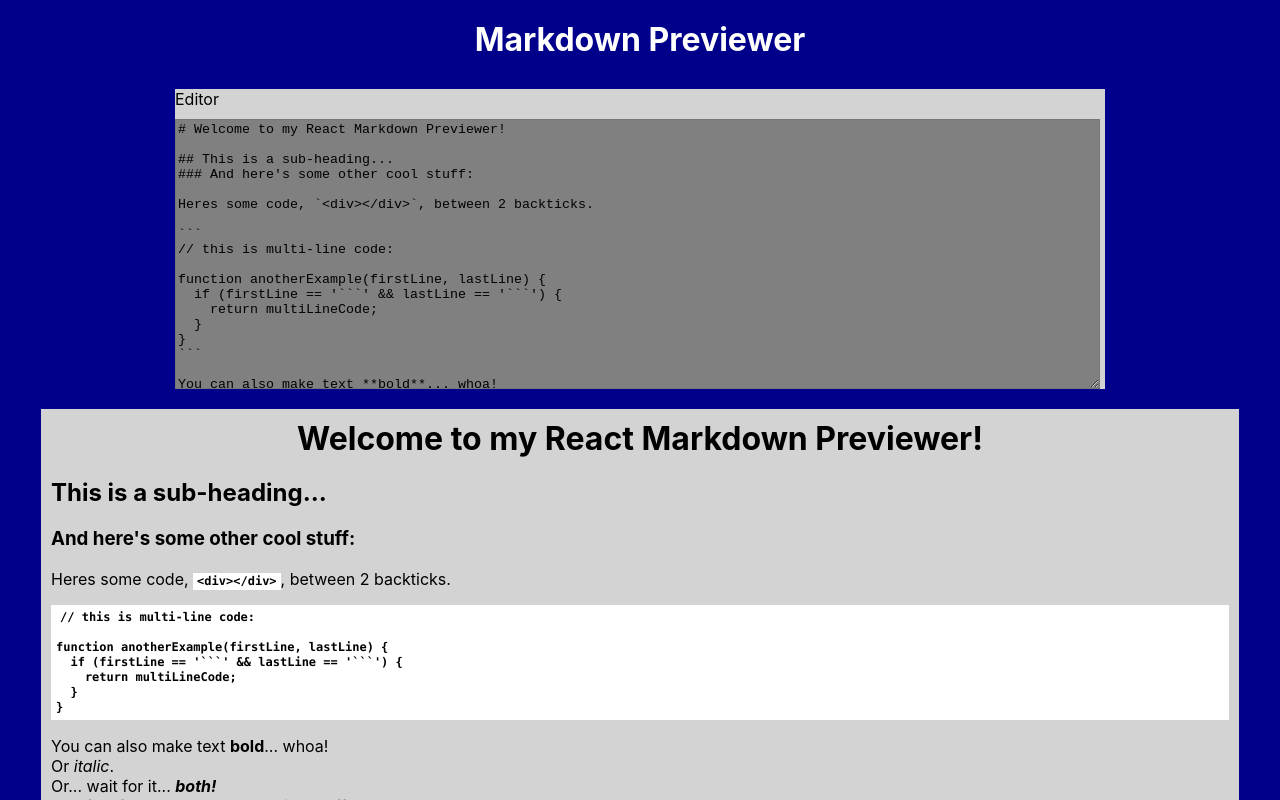
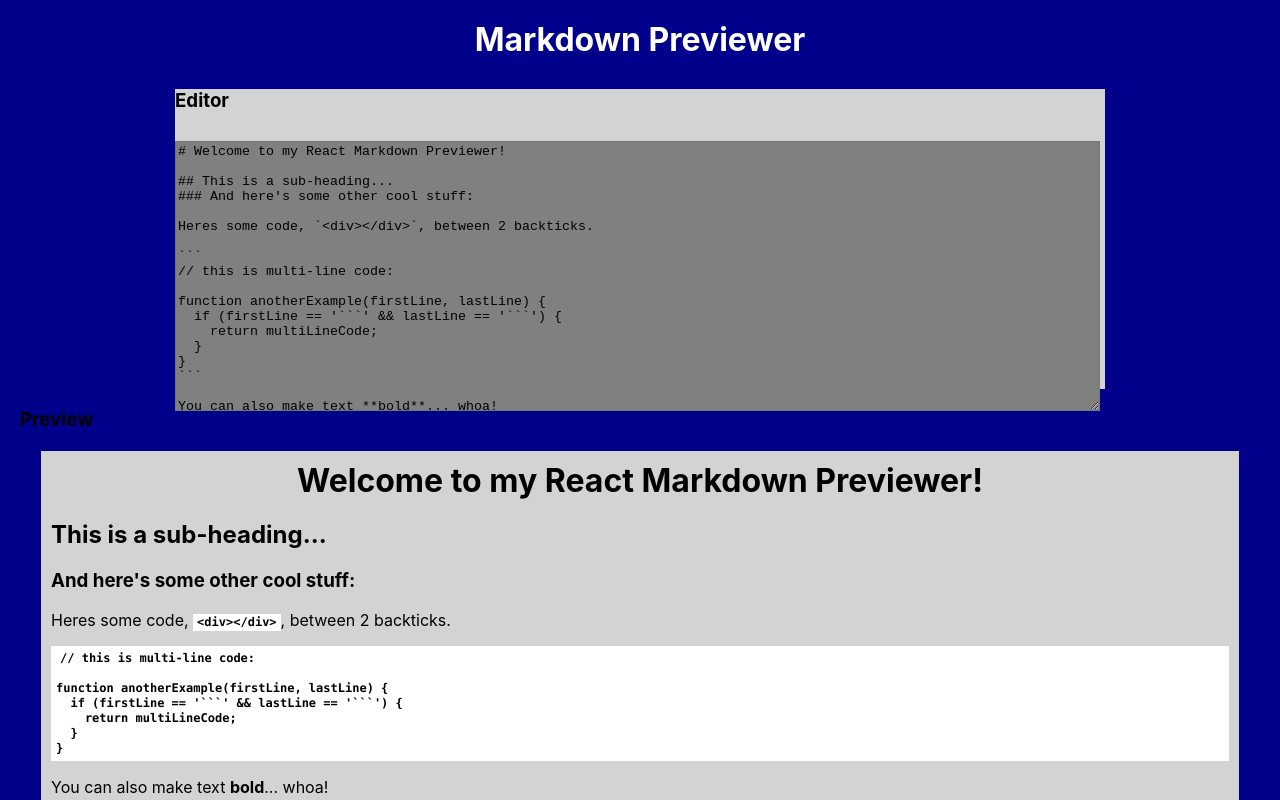
Before and after one commit to ATown0789/markdown-previewer, a React (Create React App) app: page / in a window 1280 px wide. Shown: the top 800 px of the page. Built offline with nearby package versions, Linux system fonts and the light colour scheme.

Commit message:
Separated components into separate files

```diff
--- a/src/App.css
+++ b/src/App.css
@@ -13,7 +13,7 @@
 	margin:0;
 }
 
-.textareaWrap{
+.editorWrap{
 
 	display:block;
 	width:75%;
--- a/src/App.js
+++ b/src/App.js
@@ -1,6 +1,9 @@
 import React from 'react';
 import './App.css';
-import marked from 'marked';
+import Editor from './components/Editor';
+import Preview from './components/Preview';
+import Titlebar from './components/Titlebar';
+
 
 class App extends React.Component{
 	constructor(props){
@@ -23,24 +26,16 @@
 
 
 	render(){
-
-		marked.setOptions({
-		gfm:true,
-		breaks: true,
-		sanitize:true
-	});
-
 		return(
 			<div className="App">
 				<h1>Markdown Previewer</h1>
-				<div className = "textareaWrap">
-					<div>Editor</div>
-					<textarea id='editor'
-						value = {this.state.input}
-						onChange = {this.handleChange}>
-					</textarea>
+				<div className = "editorWrap">
+					<Titlebar title = "Editor"/>
+					<Editor input = {this.state.input} change = {this.handleChange}/>
 				</div>
-				<div id='preview' dangerouslySetInnerHTML = {{__html: marked(this.state.input)}}>
+				<div className = "previewWrap">
+					<Titlebar title = "Preview"/>
+					<Preview input = {this.state.input}/>
 				</div>
 			</div>
 		);
--- /dev/null
+++ b/src/components/Editor.js
@@ -0,0 +1,19 @@
+import React from 'react';
+
+
+class Editor extends React.Component{
+
+
+	render(){
+		return(
+
+			<textarea id='editor'
+						value = {this.props.input}
+						onChange = {this.props.change}>
+					</textarea>
+
+		)
+	}
+}
+
+export default Editor;
--- /dev/null
+++ b/src/components/Preview.js
@@ -0,0 +1,23 @@
+import React from 'react';
+import marked from 'marked';
+
+
+class Preview extends React.Component{
+
+	render(){
+
+		marked.setOptions({
+		gfm:true,
+		breaks: true,
+		sanitize:true
+		});
+
+		return(
+
+			<div id='preview' dangerouslySetInnerHTML = {{__html: marked(this.props.input)}} />
+
+		)
+	}
+}
+
+export default Preview;
--- /dev/null
+++ b/src/components/Titlebar.js
@@ -0,0 +1,17 @@
+import React from 'react';
+
+
+
+class Titlebar extends React.Component{
+
+
+	render(){
+		return(
+
+			<h3>{this.props.title}</h3>
+
+		)
+	}
+}
+
+export default Titlebar;
```
